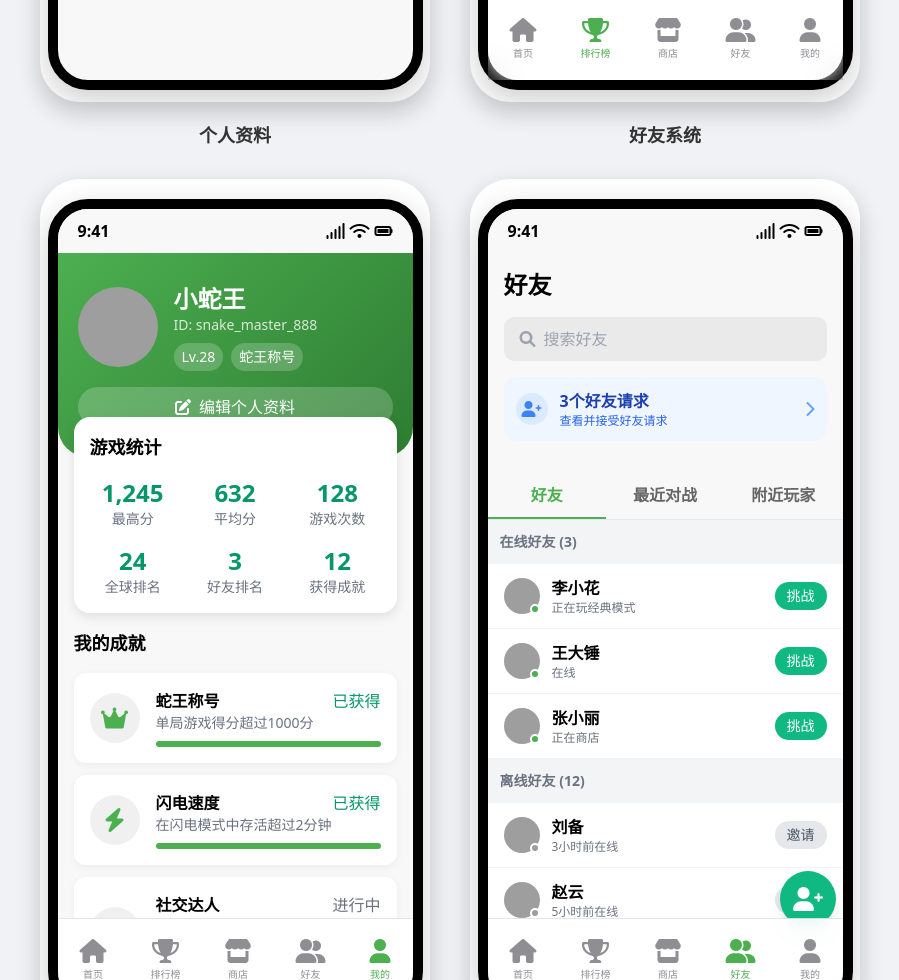
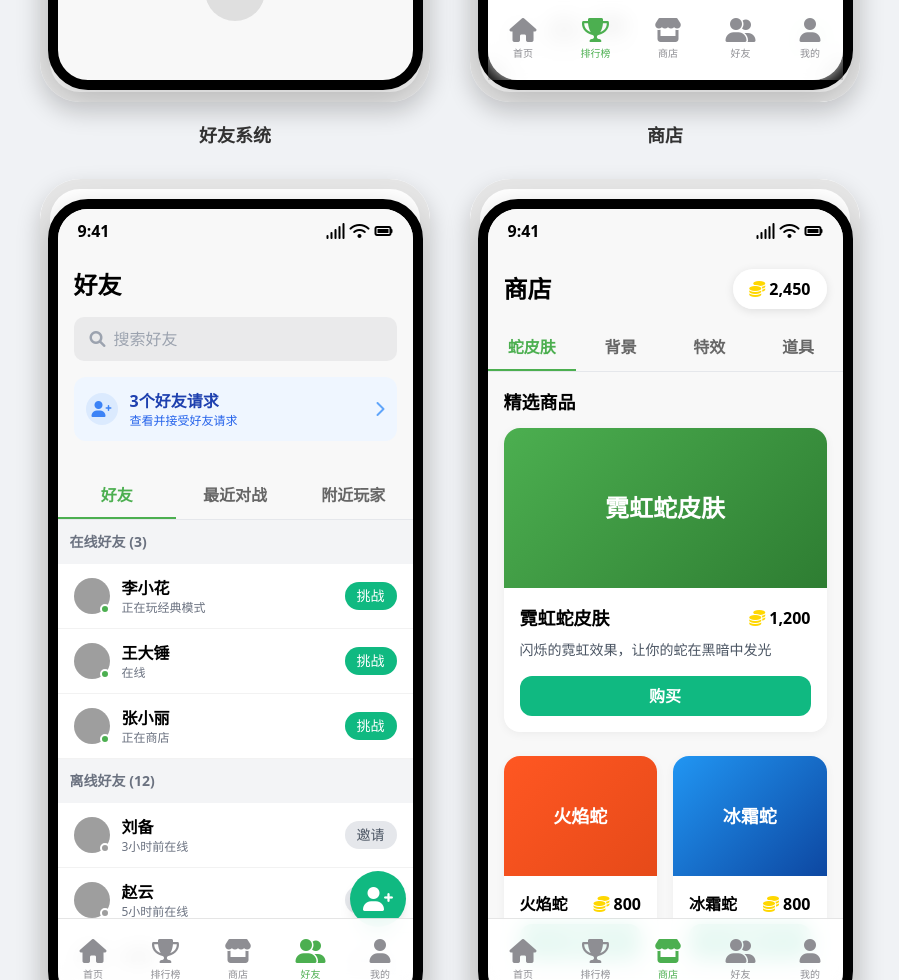
Before and after one commit to 1335951413/greedy-snake, a plain HTML site: page index.html in a window 1280 px wide. Shown: the part 1820-2800 px from the top of the page, without its empty margins (190-1089 px from the left). Drawn offline with nearby package versions, Linux system fonts and the light colour scheme.

Commit message:
优化页面顺序

```diff
--- a/css/components.css
+++ b/css/components.css
@@ -34,7 +34,7 @@
 
 /* 内容区域 */
 .content-area {
-    height: calc(100% - 44px - 83px);
+    height: calc(100% - 83px);
     overflow-y: auto;
 }
 
--- a/index.html
+++ b/index.html
@@ -1,5 +1,6 @@
 <!DOCTYPE html>
 <html lang="zh-CN">
+
 <head>
     <meta charset="UTF-8">
     <meta name="viewport" content="width=device-width, initial-scale=1.0">
@@ -11,6 +12,7 @@
             background-color: #f0f2f5;
             font-family: -apple-system, BlinkMacSystemFont, "Segoe UI", Roboto, Helvetica, Arial, sans-serif;
         }
+
         .prototype-container {
             width: 390px;
             height: 844px;
@@ -21,12 +23,27 @@
             position: relative;
             background-color: white;
         }
+
+        .prototype-container::before {
+            content: '';
+            position: absolute;
+            top: 0;
+            left: 0;
+            right: 0;
+            bottom: 0;
+            border-radius: 40px;
+            pointer-events: none;
+            box-shadow: inset 0 0 0 10px rgba(0, 0, 0, 0.1);
+            z-index: 10;
+        }
+
         .prototype-label {
             font-weight: bold;
             margin-bottom: 10px;
             color: #333;
             font-size: 18px;
         }
+
         iframe {
             width: 100%;
             height: 100%;
@@ -34,6 +51,7 @@
         }
     </style>
 </head>
+
 <body class="p-8">
     <h1 class="text-3xl font-bold mb-8 text-center">社交贪吃蛇App - 原型界面</h1>
 
@@ -70,19 +88,27 @@
             </div>
         </div>
 
+        <!-- 好友系统 -->
+        <div class="flex flex-col items-center">
+            <div class="prototype-label">好友系统</div>
+            <div class="prototype-container">
+                <iframe src="friends.html"></iframe>
+            </div>
+        </div>
+
+        <!-- 商店 -->
+        <div class="flex flex-col items-center">
+            <div class="prototype-label">商店</div>
+            <div class="prototype-container">
+                <iframe src="store.html"></iframe>
+            </div>
+        </div>
+
         <!-- 个人资料 -->
         <div class="flex flex-col items-center">
             <div class="prototype-label">个人资料</div>
             <div class="prototype-container">
                 <iframe src="profile.html"></iframe>
-            </div>
-        </div>
-
-        <!-- 好友系统 -->
-        <div class="flex flex-col items-center">
-            <div class="prototype-label">好友系统</div>
-            <div class="prototype-container">
-                <iframe src="friends.html"></iframe>
             </div>
         </div>
 
@@ -93,14 +119,13 @@
                 <iframe src="settings.html"></iframe>
             </div>
         </div>
+    </div>
 
-        <!-- 商店 -->
-        <div class="flex flex-col items-center">
-            <div class="prototype-label">商店</div>
-            <div class="prototype-container">
-                <iframe src="store.html"></iframe>
-            </div>
-        </div>
-    </div>
+    <!-- 添加备案信息 -->
+    <footer class="mt-10 text-center text-gray-500 text-sm">
+        <p>© 2025 社交贪吃蛇 - <a href="https://beian.miit.gov.cn/" target="_blank"
+                class="hover:text-gray-700">浙ICP备18049924号</a></p>
+    </footer>
 </body>
+
 </html>
```
